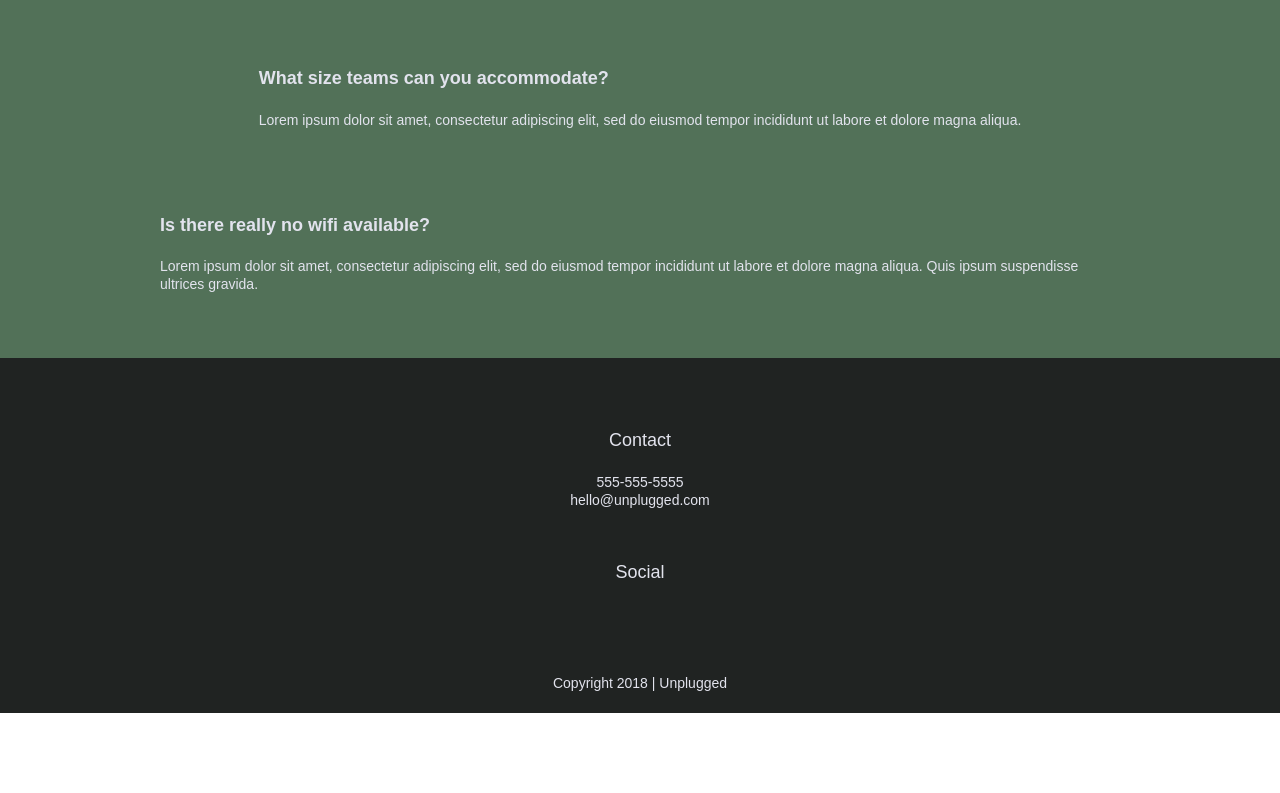
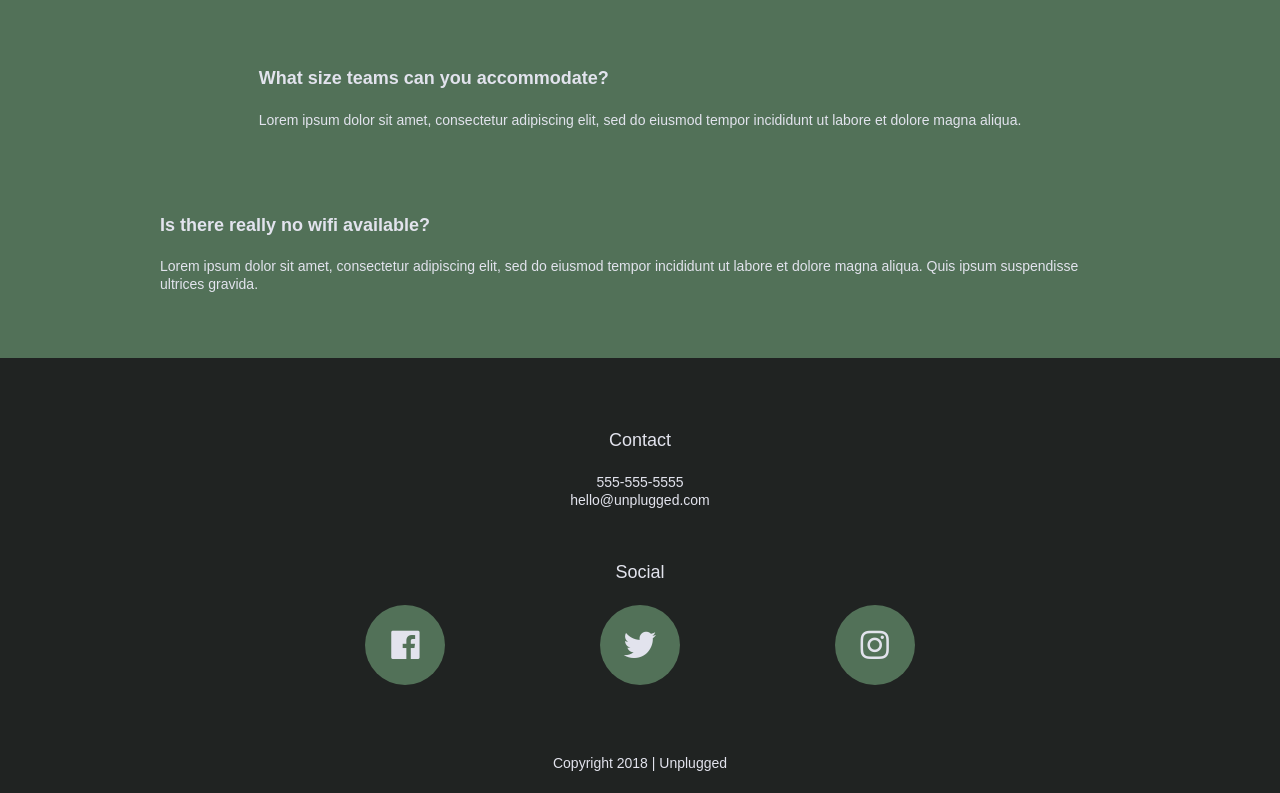
Before and after one commit to jaygomz33/unplugged-retreat, a plain HTML site: page unplugged-retreat/faq/index.html in a window 1280 px wide. Shown: the part 752-1545 px from the top of the page. Before the commit the page ends 1465 px from the top, so only its background shows below. Drawn offline with nearby package versions, Linux system fonts and the light colour scheme.

Commit message:
updated social icons on html pages

```diff
--- a/unplugged-retreat/css/main.css
+++ b/unplugged-retreat/css/main.css
@@ -248,10 +248,18 @@ textarea {
    }
 
    footer .social-icons p {
-     display: flex;
-     justify-content: center;
-     align-items: center;
-   }
+   background-color: #527158;
+   border-radius: 50%;
+   width: 80px;
+   height: 80px;
+   display: flex;
+   justify-content: center;
+   align-items: center;
+ }
+
+ footer .social-icons p i {
+   font-size: 2.3125em;
+ }
 
    footer .copyright {
      margin: 20px 0;
--- a/unplugged-retreat/faq/index.html
+++ b/unplugged-retreat/faq/index.html
@@ -88,12 +88,15 @@
                 <div class="social-icons">
                     <p>
                         <a href="https://www.facebook.com/Skillcrush/" target="_blank"></a>
+                        <i class="fab fa-facebook"></i></a>
                     </p>
                     <p>
                         <a href="https://twitter.com/Skillcrush" target="_blank"></a>
+                        <i class="fab fa-twitter"></i></a>
                     </p>
                     <p>
                         <a href="https://www.instagram.com/skillcrush/" target="_blank"></a>
+                        <i class="fab fa-instagram"></i></a>
                     </p>
                   </div>
                 </div>
```
Also changed, not shown: unplugged-retreat/about/index.html (+4 -0 lines), unplugged-retreat/index.html (+3 -0 lines).
